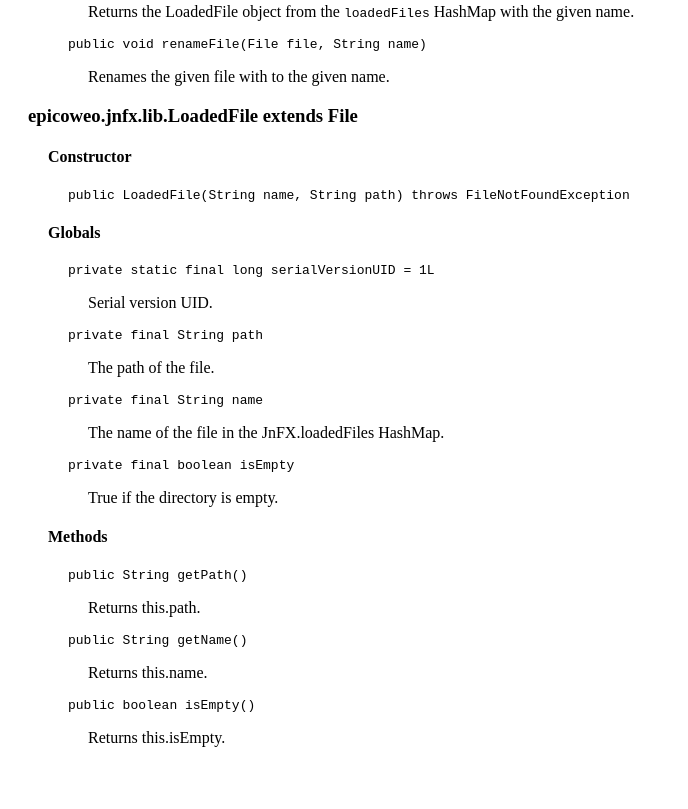
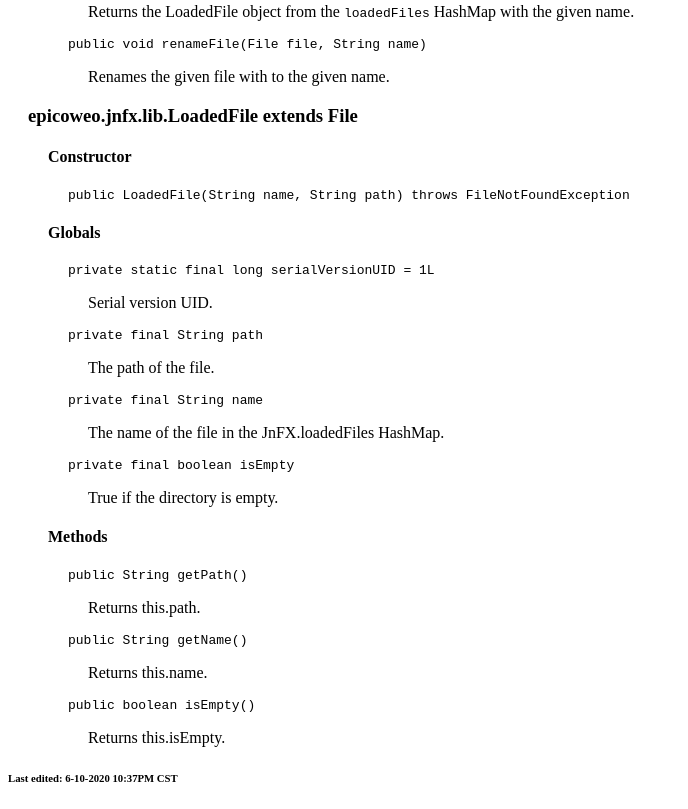
Before and after one commit to EpicOweo/JnFX, a plain HTML site: page index.html in a window 1280 px wide. Shown: the part 856-1665 px from the top of the page, without its empty margins (0-688 px from the left). Before the commit the page ends 1619 px from the top, so only its background shows below. Drawn offline with Linux system fonts and the light colour scheme.

Commit message:
Update index.html

```diff
--- a/index.html
+++ b/index.html
@@ -88,6 +88,7 @@
 							<p class="desc">Returns this.isEmpty.</p>
                 </div>
             </div>
+	<h6>Last edited: 6-10-2020 10:37PM CST</h6>
         </div>
     </body>
 </html>
```
